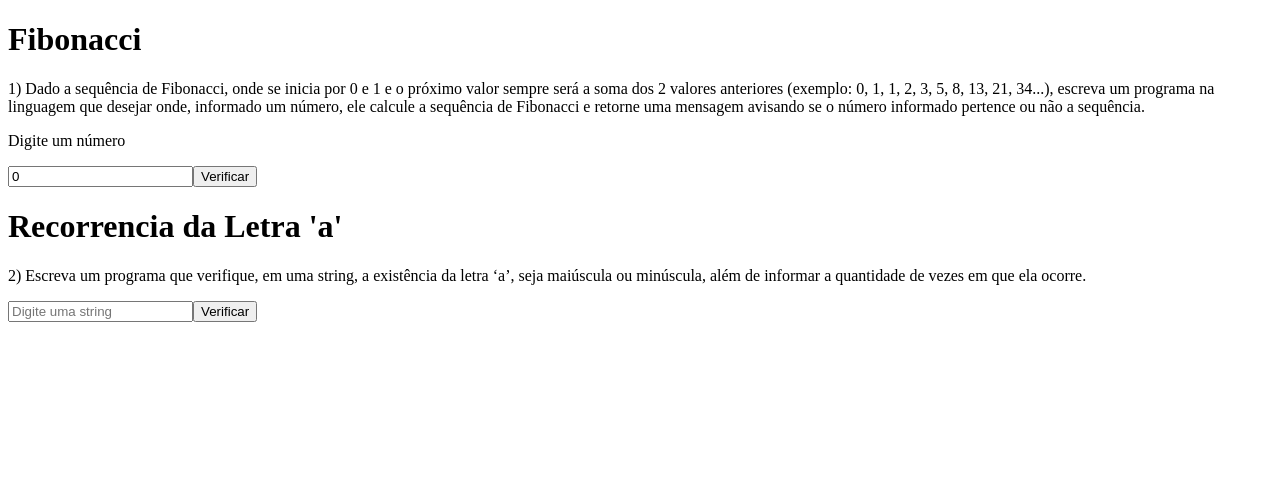
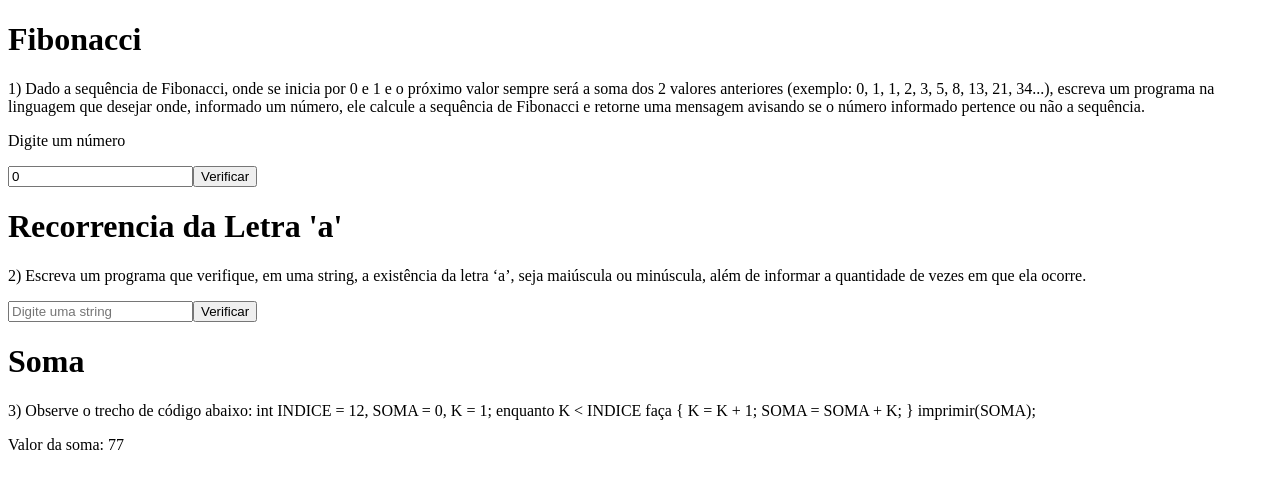
Before and after one commit to bruna-anunciacao/internship, a React (Vite) app: page / in a window 1280 px wide. Shown: the top 488 px of the page. Built offline with nearby package versions, Linux system fonts and the light colour scheme.

Commit message:
feat: finish sum function

```diff
--- a/src/App.jsx
+++ b/src/App.jsx
@@ -1,6 +1,7 @@
 import './App.css'
 import Fibonacci from './components/Fibonacci/Fibonacci'
 import LetterRecurrence from './components/LetterRecurrence/LetterRecurrence'
+import SumCode from './components/SumCode/SumCode'
 
 function App() {
 
@@ -8,6 +9,7 @@ function App() {
     <>
       <Fibonacci />
       <LetterRecurrence />
+      <SumCode />
     </>
   )
 }
--- /dev/null
+++ b/src/components/SumCode/SumCode.jsx
@@ -0,0 +1,25 @@
+import { useState, useEffect } from "react";
+
+export default function SumCode() {
+    const [sum, setSum] = useState(0);
+    const sumFunction = () => {
+        let index = 12;
+        let sum = 0;
+        let k = 1;
+        while (k < index) {
+            k = k + 1;
+            sum = sum + k;
+        }
+        setSum(sum);
+    }
+    useEffect(() => {
+        sumFunction();
+    }, []);
+  return (
+    <div>
+      <h1>Soma</h1>
+      <p>{`3) Observe o trecho de código abaixo: int INDICE = 12, SOMA = 0, K = 1; enquanto K < INDICE faça { K = K + 1; SOMA = SOMA + K; } imprimir(SOMA);`}</p>
+        <p>{`Valor da soma: ${sum}`}</p>
+    </div>
+  );
+}
```
